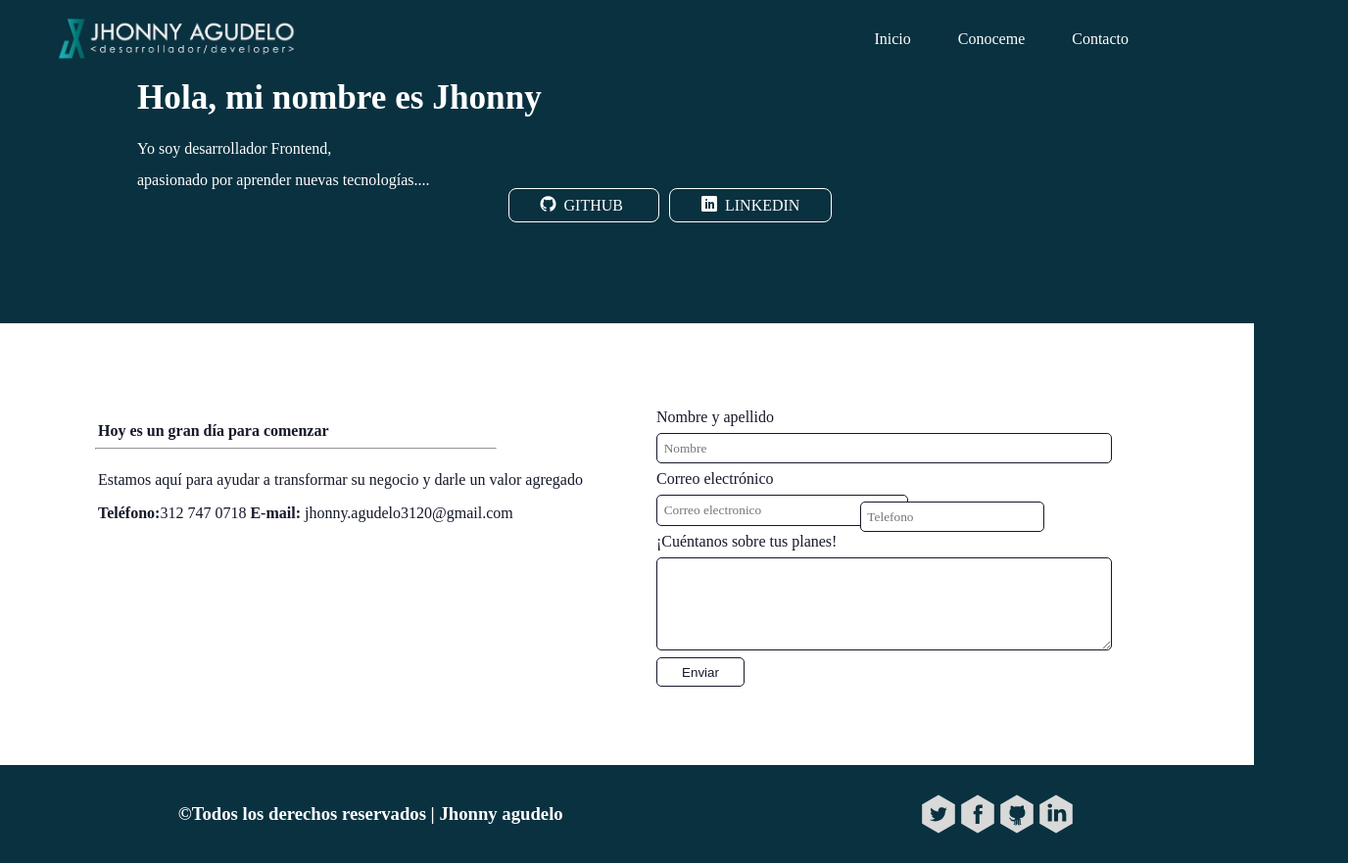
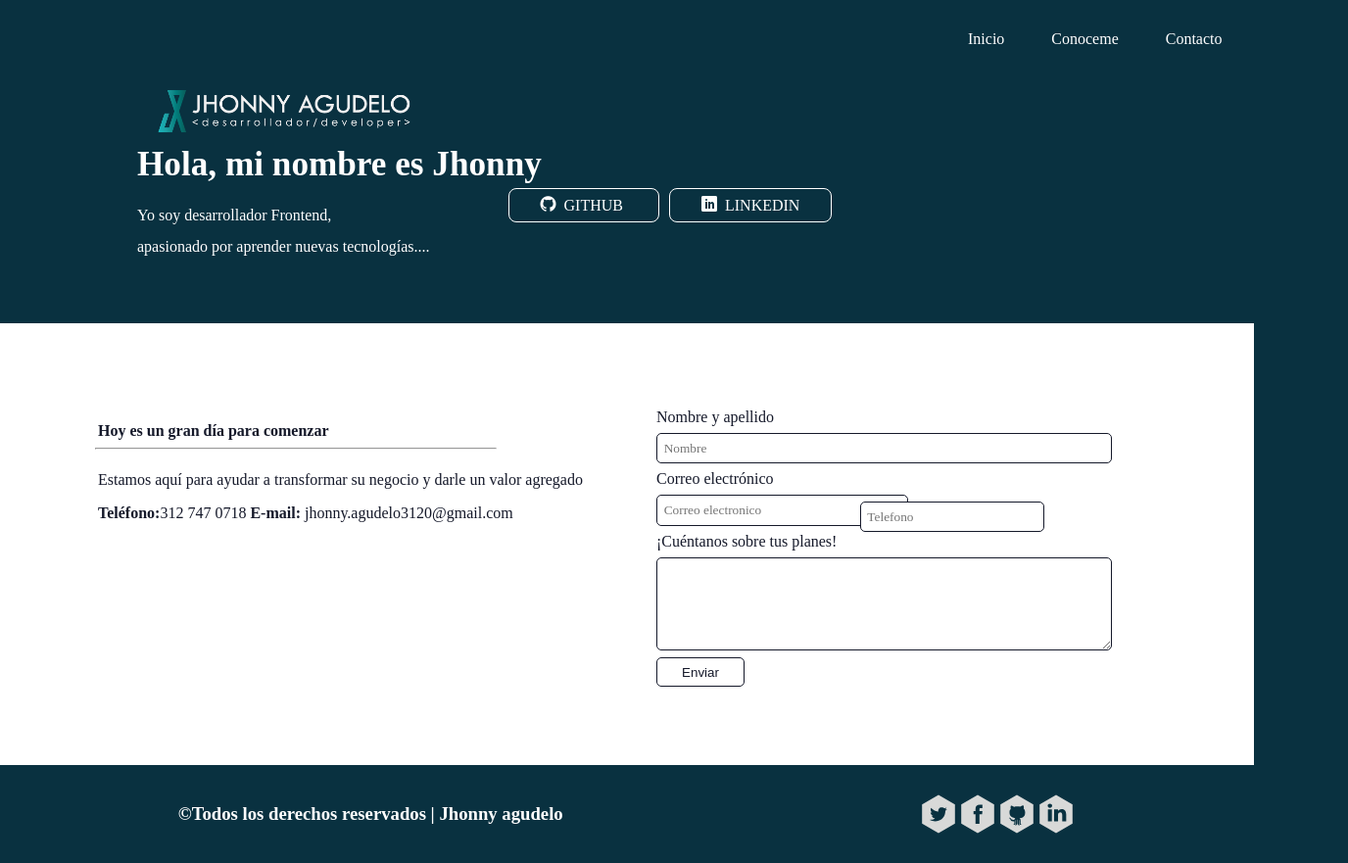
Before and after one commit to jhonnyagudelo/Proyecto-Personal, a website: page index.html in a window 1280 px wide. Shown: the whole page at 98% size, 1376 px wide, since content can reach past the window. Drawn offline with Linux system fonts and the light colour scheme; files whose address does not match are found by name; a web font is replaced by a local one.

Commit message:
resolver-header

```diff
--- a/index.html
+++ b/index.html
@@ -9,11 +9,7 @@
 </head>
 <body>
 	<header class="header">
-			<div class="logotipo">
-				<figure class="logo">
-					<img src="dist/images/logo-blanco1.png" alt="jhonny" width="280" class="logotipo">
-				</figure>
-			</div>
+
 			<nav class="menu">
 				<ul class="menu-item">
 					<li class="menu-items"><a href="" class="menu-item-link">Inicio</a></li>
@@ -24,6 +20,15 @@
 	</header>
 	<section class="primary">
 		<article class="conoceme u-wrapper">
+
+			<div class="logotipo">
+				<figure class="logo">
+					<img src="dist/images/logo-blanco1.png" alt="jhonny" width="300" class="logotipo">
+				</figure>
+			</div>
+
+
+
 			<h1 class="conoceme-i"><span>Hola, mi nombre es Jhonny</span></h1>
 				<!-- <hr class="hr-i"> -->
 			<p class="conoceme-item">
--- a/src/css/style.css
+++ b/src/css/style.css
@@ -64,16 +64,20 @@ body{
 .logotipo{
   display: inline-block;
   align-items: center;
-  margin-left: 20px;
 }
 
 .logo{
   margin:0;
 }
 
+.menu{
+  position: relative;
+  left: 900px;
+}
 .menu-item{
   display: flex;
   margin-right: 8em;
+  justify-content: flex-start;
 
 }
 
```
Also changed, not shown: dist/css/style.css, dist/images/logo1.png (renamed from dist/images/Sin-título-1.png).
